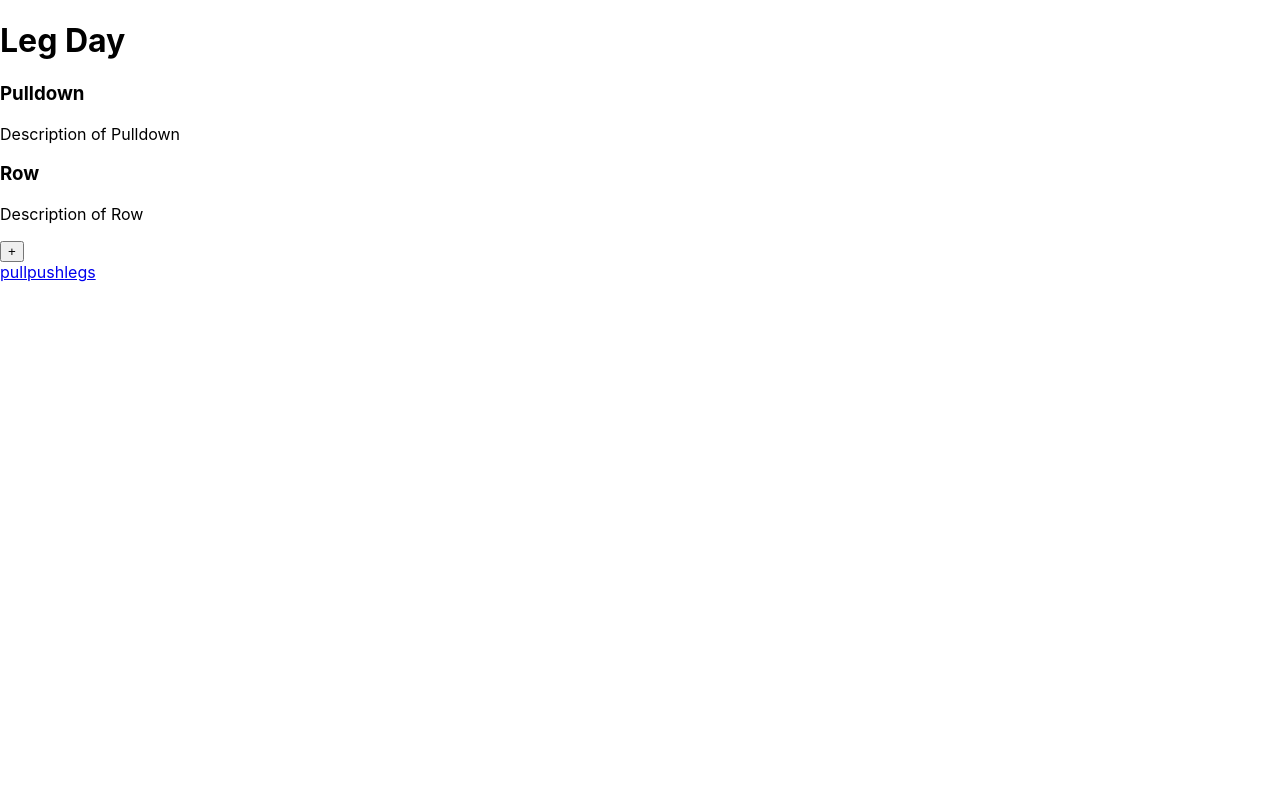
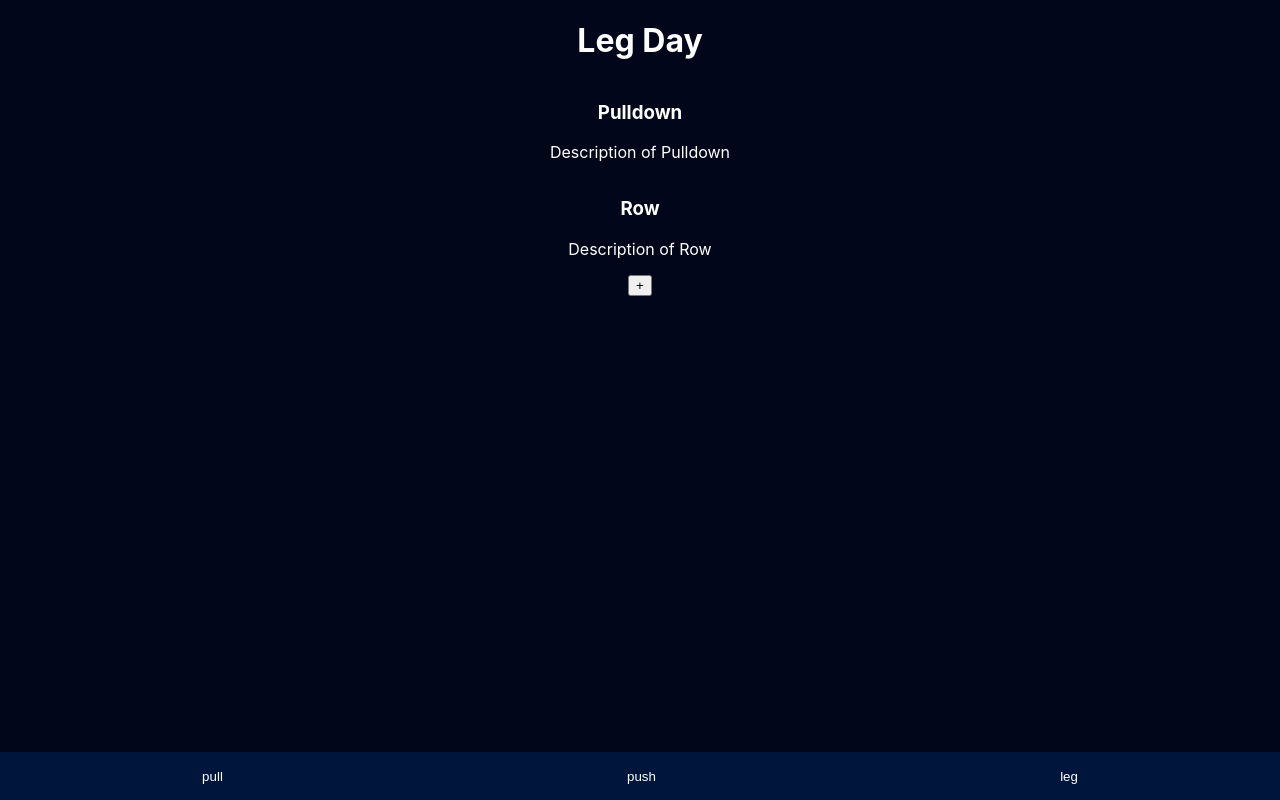
Before and after one commit to qghee/gym-tracker, a React (Create React App) app in the folder tracker/: page /leg in a window 1280 px wide. Built offline with nearby package versions, Linux system fonts and the light colour scheme.

Commit message:
Styled the layout of pages

```diff
--- a/tracker/src/App.css
+++ b/tracker/src/App.css
@@ -1,5 +1,15 @@
-.my-button-style{
-    width: 150px;
-    height: 50px;
-    color: red;
+.main-container .menu-bar{
+    position: absolute;
+    width: 100%;
+    bottom: 0;
+    left: 0;
 }
+
+.main-container{
+    position: absolute;
+    width: 100%;
+    height: 100%;
+    background-color: #02061A;
+    color: white;
+    /* min-height: 100vh; */
+}
--- a/tracker/src/App.js
+++ b/tracker/src/App.js
@@ -6,7 +6,8 @@ import {
   Route,
 } from "react-router-dom";
 import TrackerPage from "./components/tracker/TrackerPage";
-
+import Home from "./components/tracker/Home";
+import Menu from "./components/menu/Menu";
 
 
 const Ting = props => {
@@ -25,10 +26,6 @@ const Ting = props => {
 
 const router = createBrowserRouter([
   {
-    path: "/",
-    //element: <App />,
-  },
-  {
     path: "pull",
     element: <TrackerPage dayName="Pull Day" />,
   },
@@ -39,24 +36,22 @@ const router = createBrowserRouter([
   {
     path: "leg",
     element: <TrackerPage dayName="Leg Day" />,
-  }
+  },
+  {
+    path: "/",
+    element: <Home />,
+  },
 ]);
 
 function App() {
   return (
 
 
-    <div>
+    <div className="main-container">
       <RouterProvider router={router} />
-      <a href="/pull">
-        pull
-      </a>
-      <a href="/push">
-        push
-      </a>
-      <a href="/leg">
-        legs
-      </a>
+      <div className="menu-bar">
+      <Menu />
+      </div>
     </div>
 
 
--- /dev/null
+++ b/tracker/src/components/menu/Menu.css
@@ -0,0 +1,33 @@
+.menu{
+    /* display: flex;
+    flex-direction: row;
+    justify-content: space-between;
+    align-items: center;
+    color: white */
+    background-color: #00153C;
+}
+
+.button-container{
+    display: flex;
+    justify-content: space-around;
+    align-items: center;
+}
+
+.button-container a{
+    flex-grow: 1;
+}
+
+.button-container button:hover {
+    background-color: #00276F;
+    transition: color 250ms ease-in-out;
+}
+
+.menu-button{
+    background-color: #00153C;
+    height: 3rem;
+    width: 100%;
+    border-radius: 3px;
+    padding: 10px 16px;
+    color: white;
+    border: none;
+}
--- /dev/null
+++ b/tracker/src/components/menu/Menu.js
@@ -0,0 +1,24 @@
+import './Menu.css'
+
+const Menu = () => {
+        return (
+            <div className="menu">
+                <div className="button-container">
+                    <a href="/pull">
+                        <button className="menu-button">pull</button>
+                    </a>
+                    <a href="/push">
+                        <button className="menu-button">push</button>
+                    </a>
+                    <a href="/leg">
+                        <button className="menu-button">leg</button>
+                    </a>
+                </div>
+
+            </div>
+
+)
+
+}
+
+export default Menu;
--- /dev/null
+++ b/tracker/src/components/tracker/Home.js
@@ -0,0 +1,10 @@
+import Menu from "../menu/Menu";
+
+function Home() {
+    return (
+        <div>
+            hi
+
+        </div>
+    )
+} export default Home;
--- /dev/null
+++ b/tracker/src/components/tracker/TrackerPage.css
@@ -0,0 +1,7 @@
+.center {
+    display: flex;
+    flex-direction: column;
+    align-items: center;
+    flex-grow: 1;
+    text-align: center;
+  }
--- a/tracker/src/components/tracker/TrackerPage.js
+++ b/tracker/src/components/tracker/TrackerPage.js
@@ -1,4 +1,6 @@
 import React from 'react'
+import Menu from '../menu/Menu'
+import './TrackerPage.css'
 
 const DEFAULT_EXCERCISES =[
     {name: "Pulldown", rep: 0, id: 1},
@@ -29,7 +31,8 @@ const TrackerPage = ({dayName}) => {
 
   return (
     <>
-        <div>
+        <div className='center'>
+
             <h1>{dayName ? dayName : "Exercise Day"}</h1>
 
             {exercises.map((exercise, idx) => {
```
